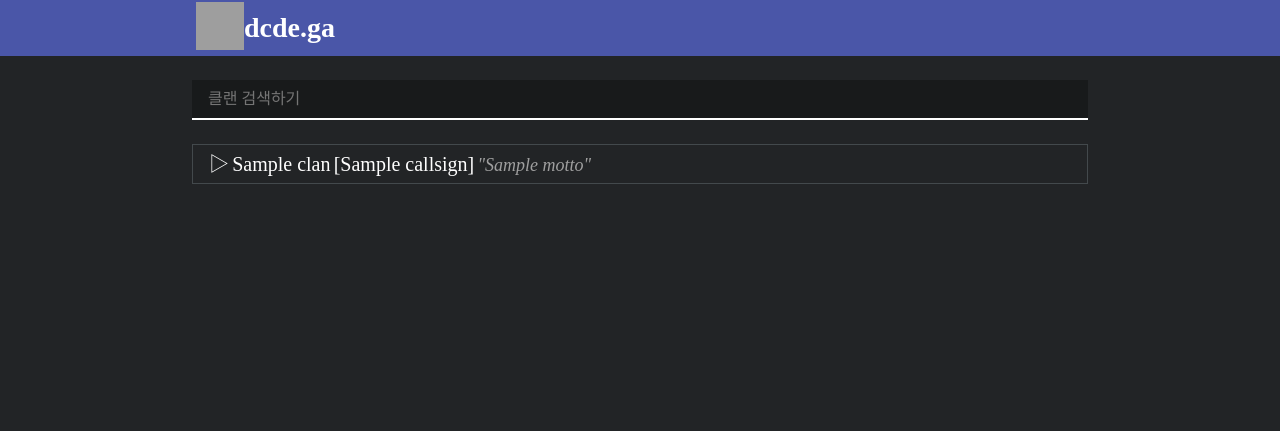
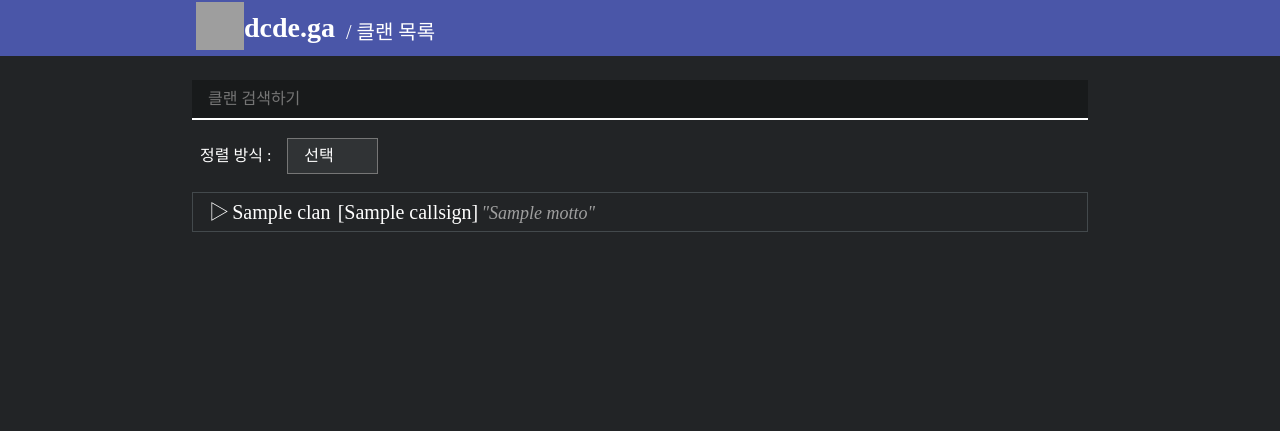
Before and after one commit to krepe-suZette/dega.kr, a Flask app: template templates/clan.html in a window 1280 px wide. Shown: the top 431 px of the page. Run offline with Flask 2, Linux system fonts and the light colour scheme; the template is opened without the code that fills it: most values are stand-ins (such as "Sample title", 1, 10 or a date in 2020); parts of the project's set-up code (start-up, migrations or seed data) failed here and were passed over; grey boxes are pictures that could not be loaded.

Commit message:
Add clan list sorting

```diff
--- a/static/dcdega.js
+++ b/static/dcdega.js
@@ -11,9 +11,7 @@ var clipboard;
 // ================ /clan ================ //
 var filterClanList = function(s) {
     // $(".clan-info").hide();
-    console.log(s);
     var rows = $( ".clan-info" );
-    console.log(rows);
     rows.each(function() {
         if (this.innerText.indexOf(s) > -1) {
             $(this).show();
@@ -22,6 +20,22 @@ var filterClanList = function(s) {
             $(this).hide();
         }
     });
+};
+
+var _cmpNameASC = function (a, b) {return a.innerText > b.innerText ? 1 : -1;};
+var _cmpNameDESC = function (a, b) {return a.innerText > b.innerText ? -1 : 1;};
+var _cmpGroupIdASC = function(a, b) {
+    var num_a = parseInt(/\/clan\/(\d+)/.exec(a.children[0].href)[1])
+    var num_b = parseInt(/\/clan\/(\d+)/.exec(b.children[0].href)[1])
+    return num_a - num_b;
+};
+var _cmpGroupIdDESC = function(a, b) {
+    return -_cmpGroupIdASC(a, b);
+};
+
+var sortClanList = function(e) {
+    var cmp = {"nameASC": _cmpNameASC, "nameDESC": _cmpNameDESC, "idASC": _cmpGroupIdASC, "idDESC": _cmpGroupIdDESC};
+    $(".clan-list > li").sort(cmp[e.value]).appendTo(".clan-list")
 };
 
 
--- a/static/style.css
+++ b/static/style.css
@@ -69,6 +69,20 @@ ul {
     margin: 0;
     padding: 0;
 }
+select {
+    -webkit-appearance: none;
+    -moz-appearance: none;
+    appearance: none;
+    background-color: #303335;
+    color: #FFFFFF;
+    box-sizing: border-box;
+    padding: 0.5rem 1rem;
+    outline: none;
+}
+option {
+    background-color: inherit;
+    color: inherit;
+}
 /* 클랜 이름 flex CSS */
 .clan-name {
     flex: 0 1 auto;
@@ -78,13 +92,14 @@ ul {
     display: block;
 }
 .clan-callsign {
+    padding-left: 0.25rem;
     flex: 0 0 auto;
 }
 
 /* /clan, 검색창 */
 
 .clan-search {
-    margin: 1.5rem 0;
+    margin: 1.5rem 0 1rem;
 }
 input {
     box-sizing: border-box;
@@ -115,6 +130,16 @@ input[type=search]::-webkit-search-cancel-button{
 input[type="search"]:focus::-webkit-search-cancel-button {
     opacity: .3;
     pointer-events: all;
+}
+
+.clan-nav {
+    display: flex;
+    align-items: center;
+    height: 2.5rem;
+    margin: 1rem 0;
+}
+.clan-nav > * {
+    margin: 0 0.5rem;
 }
 
 /* 클랜 목록 */
@@ -192,7 +217,6 @@ input[type="search"]:focus::-webkit-search-cancel-button {
     height: 2.75rem;
     margin-right: 0.5em;
     flex: 0 0 auto;
-    /* align-content: flex-end; */
 }
 .nav-info * {
     font-size: 1em;
@@ -232,34 +256,32 @@ input[type="search"]:focus::-webkit-search-cancel-button {
     flex-wrap: wrap;
     align-content: flex-start;
     height: calc(100vh - 7.5rem);
+    max-height: 69rem;
 }
 
 .user-wrap {
     width: 25%;
     transition: 0.5s;
 }
-
 .user {
-    margin: 4px auto;
-    height: 36px;
+    margin: 0.25rem auto;
+    height: 2.25rem;
     display: flex;
     background-color: #43494c;
     width: 96%;
 }
-
 .user .emblem {
-    width: 32px;
-    height: 32px;
-    margin: 2px;
-    line-height: 36px;
+    width: 2rem;
+    height: 2rem;
+    margin: 0.125rem;
+    line-height: 2.25rem;
     background-color: rgba(0, 0, 0, 0.4);
     flex: 0 0 auto;
 }
-
 .user .display-name {
     padding-left: 1em;
     box-sizing: border-box;
-    line-height: 36px;
+    line-height: 2.25rem;
     font-size: 1.1em;
     flex-grow: 1;
     overflow: hidden;
@@ -267,7 +289,6 @@ input[type="search"]:focus::-webkit-search-cancel-button {
     white-space: nowrap;
     display: block;
 }
-
 .user .copy {
     border: none;
     outline: none;
--- a/templates/clan.html
+++ b/templates/clan.html
@@ -1,12 +1,26 @@
 {% extends 'layout.html' %}
 
 {% block header %}
-{{ super() }}
+<div class="nav-icon"><a href="/"><img src="/static/img/icon-transparent.svg" alt="icon"></a></div>
+<div class="nav-logo hide-small"><a href="/">dcde.ga</a></div>
+<div class="nav-path"><a href="/clan">
+  <span>/ 클랜 목록</span>
+</a></div>
 {% endblock %}
 
 {% block content %}
 <div class="clan-search">
   <input type="search" name="clan_search" id="clan_search" placeholder="클랜 검색하기">
+</div>
+<div class="clan-nav">
+  <div>정렬 방식 :</div>
+  <select name="clan-sort" id="clan-sort" onchange="sortClanList(this);">
+    <option value="" disabled selected>선택</option>
+    <option value="nameASC">이름 ↑</option>
+    <option value="nameDESC">이름 ↓</option>
+    <option value="idASC">창설일 ↑</option>
+    <option value="idDESC">창설일 ↓</option>
+  </select>
 </div>
 <ul class="clan-list">
   {% for clan_id, clan in clan_data.items() %}
```
